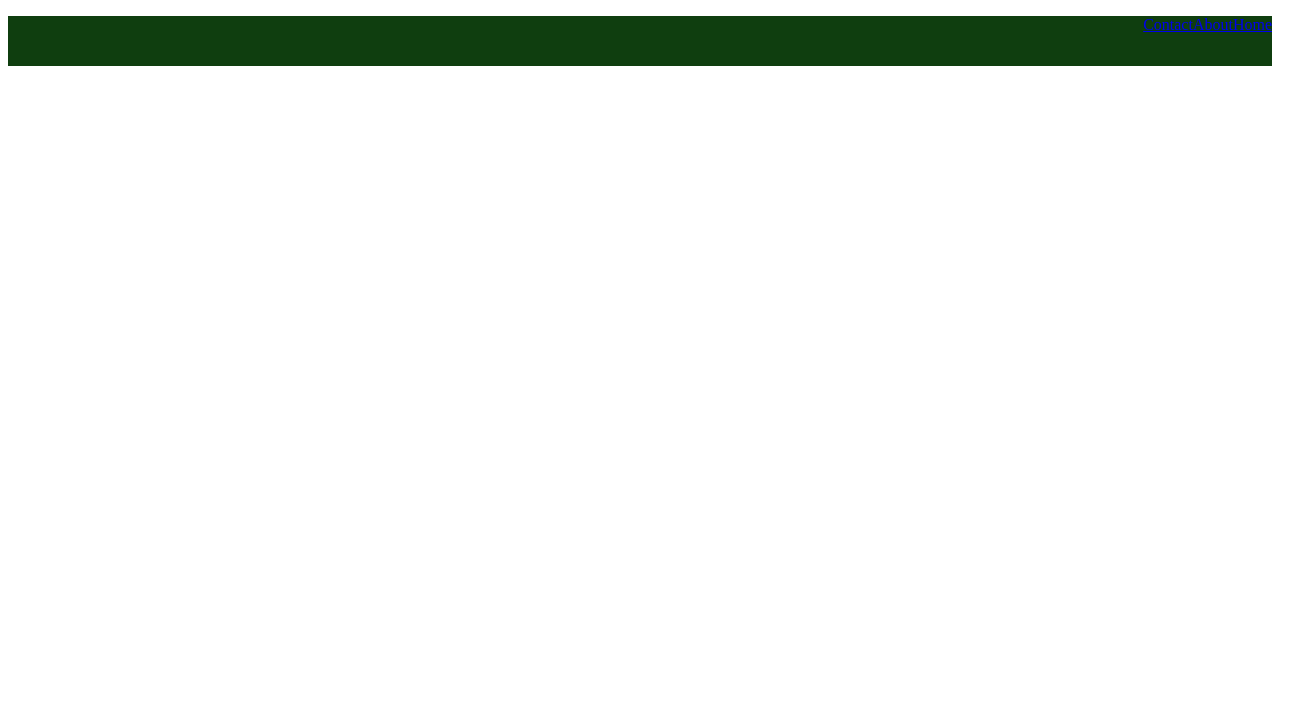
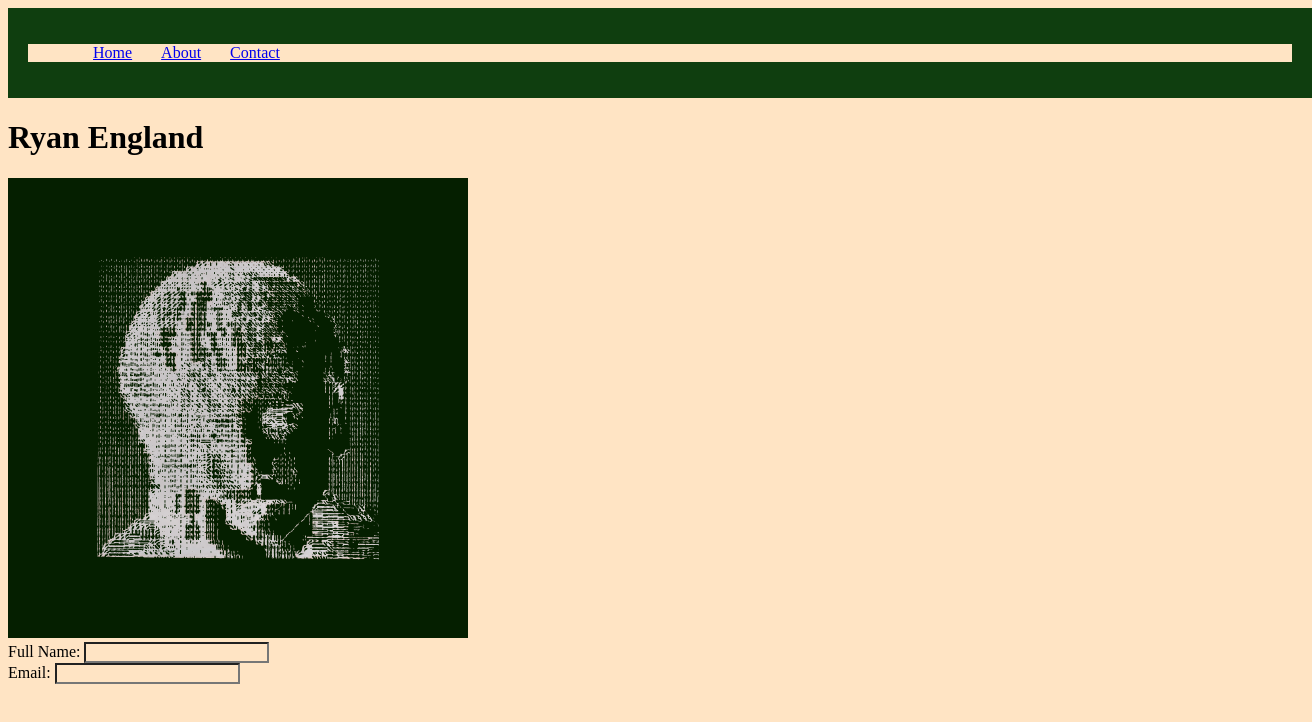
Before and after one commit to stellyes/mini-project-1-edx, a plain HTML site: page index.html in a window 1280 px wide. Shown: the whole page, 1312 px wide, since content can reach past the window. Drawn offline with Linux system fonts and the light colour scheme.

Commit message:
Added base content for formatting

```diff
--- a/assets/css/style.css
+++ b/assets/css/style.css
@@ -1,12 +1,24 @@
+* {
+  background-color: bisque;
+}
+
+header,
+footer {
+  background-color: #0f3e0f;
+}
+
 .menu {
+  padding: 20px;
   width: 100%;
   height: 50px;
   background-color: #0f3e0f;
 }
 
-.menu-item {
-  color: white;
-  position: relative;
-  display: inline;
-  float: right;
+.menu ul {
+  list-style-type: none;
 }
+
+.menu ul li {
+  display: inline-block;
+  margin-left: 25px;
+}
--- a/index.html
+++ b/index.html
@@ -8,12 +8,25 @@
   <header>
     <div class="menu">
       <ul>
-        <li class="menu-item"><a href="#">Home</a></li>
-        <li class="menu-item"><a href="#">About</a></li>
-        <li class="menu-item"><a href="#">Contact</a></li>
+        <li><a href="#">Home</a></li>
+        <li><a href="#">About</a></li>
+        <li><a href="#">Contact</a></li>
       </ul>
     </div>
   </header>
-  <body></body>
+  <body>
+    <h1>Ryan England</h1>
+    <img
+      src="assets/images/stellyes.png"
+      alt="Pixel art of child resting his head on his hand."
+    />
+    <form>
+      <label for="fullname">Full Name:</label>
+      <input type="text" name="fullname" />
+      <br />
+      <label for="email">Email:</label>
+      <input type="text" name="email" />
+    </form>
+  </body>
   <footer></footer>
 </html>
```
Also changed, not shown: assets/images/stellyes.png (added), 1 other file.
